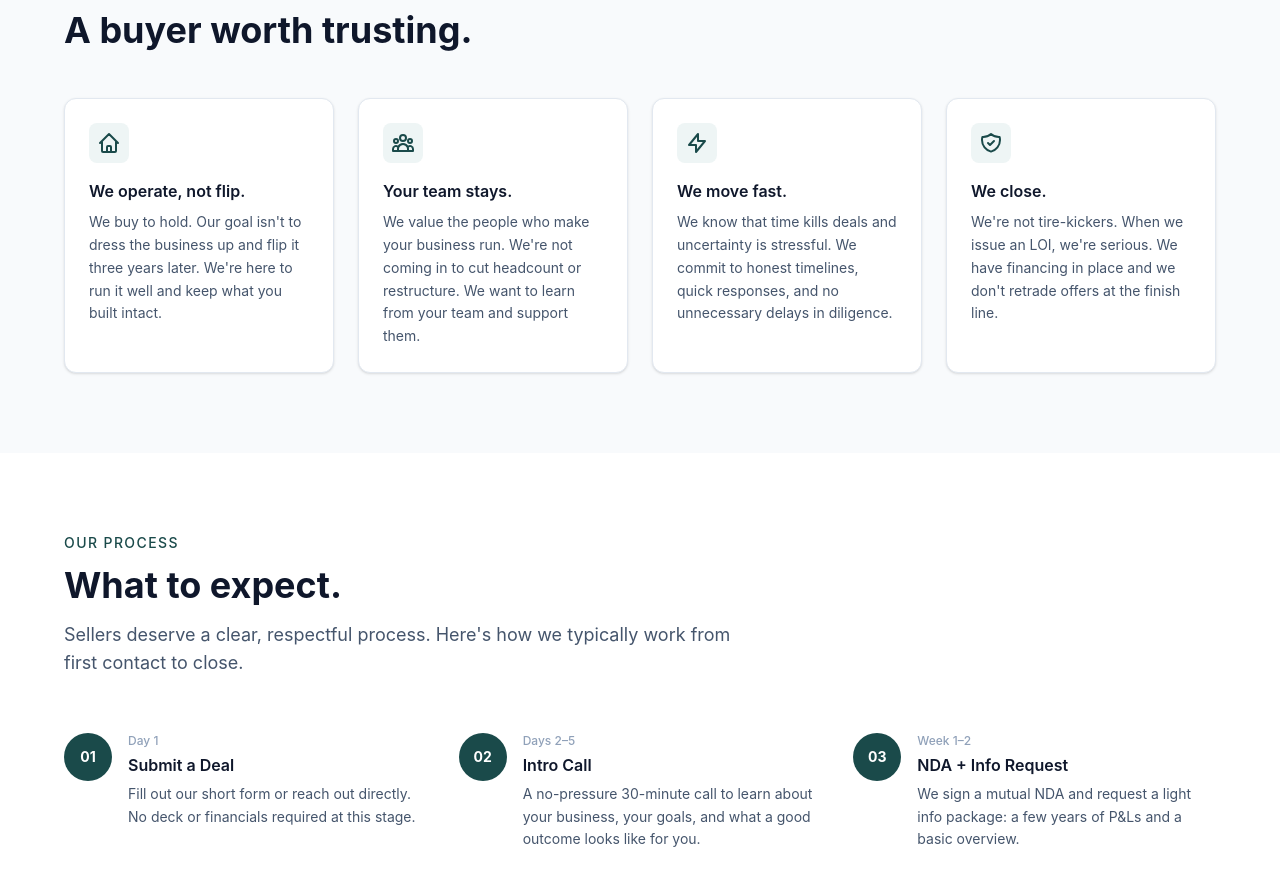
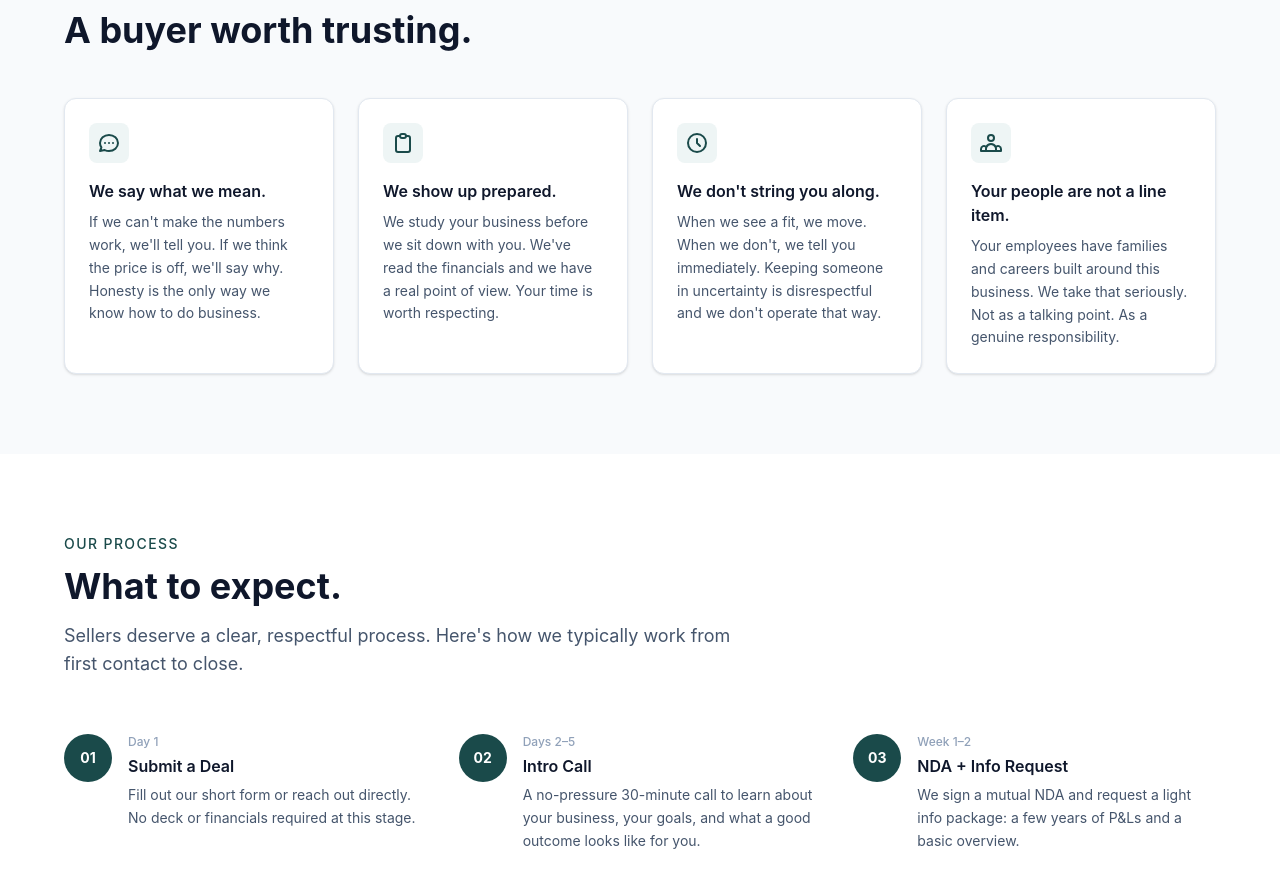
Before and after one commit to Mitchelllowe/Anoush-Holdings-Website, a React (Vite) app: page / in a window 1280 px wide. Shown: the part 1820-2701 px from the top of the page. Built offline with nearby package versions, Linux system fonts and the light colour scheme.

Commit message:
Rewrite WhySellToUs cards with values-forward non-financial differentiators

```diff
--- a/src/components/WhySellToUs.jsx
+++ b/src/components/WhySellToUs.jsx
@@ -1,41 +1,41 @@
 const cards = [
   {
-    title: 'We operate, not flip.',
+    title: 'We say what we mean.',
     description:
-      "We buy to hold. Our goal isn't to dress the business up and flip it three years later. We're here to run it well and keep what you built intact.",
+      "If we can't make the numbers work, we'll tell you. If we think the price is off, we'll say why. Honesty is the only way we know how to do business.",
     icon: (
       <svg className="w-6 h-6" fill="none" stroke="currentColor" viewBox="0 0 24 24">
-        <path strokeLinecap="round" strokeLinejoin="round" strokeWidth={2} d="M3 12l2-2m0 0l7-7 7 7M5 10v10a1 1 0 001 1h3m10-11l2 2m-2-2v10a1 1 0 01-1 1h-3m-6 0a1 1 0 001-1v-4a1 1 0 011-1h2a1 1 0 011 1v4a1 1 0 001 1m-6 0h6" />
+        <path strokeLinecap="round" strokeLinejoin="round" strokeWidth={2} d="M8 12h.01M12 12h.01M16 12h.01M21 12c0 4.418-4.03 8-9 8a9.863 9.863 0 01-4.255-.949L3 20l1.395-3.72C3.512 15.042 3 13.574 3 12c0-4.418 4.03-8 9-8s9 3.582 9 8z" />
       </svg>
     ),
   },
   {
-    title: 'Your team stays.',
+    title: 'We show up prepared.',
     description:
-      "We value the people who make your business run. We're not coming in to cut headcount or restructure. We want to learn from your team and support them.",
+      "We study your business before we sit down with you. We've read the financials and we have a real point of view. Your time is worth respecting.",
     icon: (
       <svg className="w-6 h-6" fill="none" stroke="currentColor" viewBox="0 0 24 24">
-        <path strokeLinecap="round" strokeLinejoin="round" strokeWidth={2} d="M17 20h5v-2a3 3 0 00-5.356-1.857M17 20H7m10 0v-2c0-.656-.126-1.283-.356-1.857M7 20H2v-2a3 3 0 015.356-1.857M7 20v-2c0-.656.126-1.283.356-1.857m0 0a5.002 5.002 0 019.288 0M15 7a3 3 0 11-6 0 3 3 0 016 0zm6 3a2 2 0 11-4 0 2 2 0 014 0zM7 10a2 2 0 11-4 0 2 2 0 014 0z" />
+        <path strokeLinecap="round" strokeLinejoin="round" strokeWidth={2} d="M9 5H7a2 2 0 00-2 2v12a2 2 0 002 2h10a2 2 0 002-2V7a2 2 0 00-2-2h-2M9 5a2 2 0 002 2h2a2 2 0 002-2M9 5a2 2 0 012-2h2a2 2 0 012 2" />
       </svg>
     ),
   },
   {
-    title: 'We move fast.',
+    title: "We don't string you along.",
     description:
-      'We know that time kills deals and uncertainty is stressful. We commit to honest timelines, quick responses, and no unnecessary delays in diligence.',
+      "When we see a fit, we move. When we don't, we tell you immediately. Keeping someone in uncertainty is disrespectful and we don't operate that way.",
     icon: (
       <svg className="w-6 h-6" fill="none" stroke="currentColor" viewBox="0 0 24 24">
-        <path strokeLinecap="round" strokeLinejoin="round" strokeWidth={2} d="M13 10V3L4 14h7v7l9-11h-7z" />
+        <path strokeLinecap="round" strokeLinejoin="round" strokeWidth={2} d="M12 8v4l3 3m6-3a9 9 0 11-18 0 9 9 0 0118 0z" />
       </svg>
     ),
   },
   {
-    title: 'We close.',
+    title: 'Your people are not a line item.',
     description:
-      "We're not tire-kickers. When we issue an LOI, we're serious. We have financing in place and we don't retrade offers at the finish line.",
+      "Your employees have families and careers built around this business. We take that seriously. Not as a talking point. As a genuine responsibility.",
     icon: (
       <svg className="w-6 h-6" fill="none" stroke="currentColor" viewBox="0 0 24 24">
-        <path strokeLinecap="round" strokeLinejoin="round" strokeWidth={2} d="M9 12l2 2 4-4m5.618-4.016A11.955 11.955 0 0112 2.944a11.955 11.955 0 01-8.618 3.04A12.02 12.02 0 003 9c0 5.591 3.824 10.29 9 11.622 5.176-1.332 9-6.03 9-11.622 0-1.042-.133-2.052-.382-3.016z" />
+        <path strokeLinecap="round" strokeLinejoin="round" strokeWidth={2} d="M17 20h5v-2a3 3 0 00-5.356-1.857M17 20H7m10 0v-2c0-.656-.126-1.283-.356-1.857M7 20H2v-2a3 3 0 015.356-1.857M7 20v-2c0-.656.126-1.283.356-1.857m0 0a5.002 5.002 0 019.288 0M15 7a3 3 0 11-6 0 3 3 0 016 0z" />
       </svg>
     ),
   },
```
